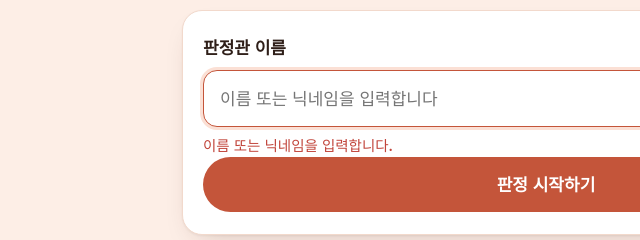
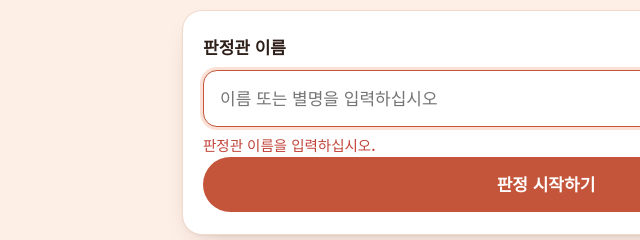
Before and after one commit to eeeeve-star/citizenship-ethics, a plain HTML site: page disobedience-verdict.html in a window 1280 px wide. Both pictures are taken after a click on the button "판정 시작하기". Shown: the part 529-769 px from the top of the page, 94-734 px from the left. Drawn offline with nearby package versions, Linux system fonts and the light colour scheme; a web font is replaced by a local one.

Commit message:
Revert "Unify name prompt: 이름 또는 닉네임을 입력합니다"
This reverts commit 9b9b22000a1327e691a9ab0c5df43298bcbbb4ea.

```diff
--- a/disobedience-verdict.html
+++ b/disobedience-verdict.html
@@ -276,7 +276,7 @@
     </div>
     <div class="card" style="margin-top:20px">
       <label class="field" for="nick" style="margin-top:0">판정관 이름</label>
-      <input class="text" id="nick" type="text" maxlength="12" placeholder="이름 또는 닉네임을 입력합니다" autocomplete="off">
+      <input class="text" id="nick" type="text" maxlength="12" placeholder="이름 또는 별명을 입력하십시오" autocomplete="off">
       <div class="hint" id="nickHint" aria-live="polite"></div>
       <button class="btn block" type="button" id="startBtn">판정 시작하기</button>
     </div>
@@ -525,7 +525,7 @@
   /* ---------- 시작 ---------- */
   function start(){
     var v = $('nick').value.trim();
-    if(!v){ $('nickHint').textContent = '이름 또는 닉네임을 입력합니다.'; $('nick').focus(); return; }
+    if(!v){ $('nickHint').textContent = '판정관 이름을 입력하십시오.'; $('nick').focus(); return; }
     $('nickHint').textContent = '';
     state.nick = v;
     show(1);
```
